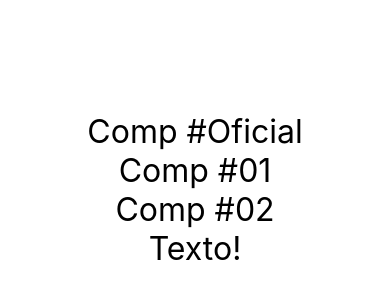
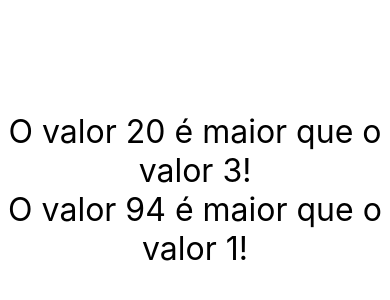
Before and after one commit to MDOBreno/RNAula02Exercicios, a React Native app: screen / in a window 390 px wide. Shown: the part 232-532 px from the top of the page. Built offline with nearby package versions, Linux system fonts and the light colour scheme.

Commit message:
- Secao03Aula23e24 - Usando console.warn - Componente com propriedades

```diff
--- a/src/App.js
+++ b/src/App.js
@@ -14,21 +14,24 @@ export default App */
 //                         <Text>Primeiro Componente!!!</Text>
 //                     </SafeAreaView>
 
+import MinMax from './componentes/MinMax'
 
 //Reparar que quando importamos dando um nome qualquer(Ex: X) ele importa com a funcao/constante default,
 // ja com {} tem que ser o nome exato
-import CompPadrao, { Comp1, Comp2 } from './componentes/Multi'
-import Primeiro from './componentes/Primeiro'
+// import CompPadrao, { Comp1, Comp2 } from './componentes/Multi'
+// import Primeiro from './componentes/Primeiro'
 
 
 export default ()=> (
     <SafeAreaView style={style.App}>
         {/* <View> */}
-            <CompPadrao />
-            <Comp1/>
-            <Comp2/>
+            <MinMax min={3} max={20}/>
+            <MinMax min={1} max={94}/>
+            {/* <CompPadrao />
+            <Comp1 />
+            <Comp2 />
 
-            <Primeiro/>
+            <Primeiro /> */}
 
             {/* <Text>{1+1}</Text> */}
         {/* </View> */}
@@ -40,7 +43,8 @@ const style = StyleSheet.create({
             // backgroundColor: '#A00',
             flexGrow: 1,
             justifyContent: "center",
-            alignItems: "center"
+            alignItems: "center",
+            padding: 20,
         }
     }
 )
--- /dev/null
+++ b/src/componentes/MinMax.js
@@ -0,0 +1,24 @@
+import React from 'react'
+import { Text, SafeAreaView } from 'react-native'
+import Estilo from './estilo'
+
+//Obs: Como só recebemos 1 parâmetro abaixo,
+// ao invés de escrevermos (props) com parênteses poderemos escrever simplesmente props sem parenteses:
+/* export default (props) => {
+    console.warn(props)
+    return (
+        <SafeAreaView>
+            <Text style={Estilo.txtG}>
+                O valor {props.max} é maior que o valor {props.min}!
+            </Text>
+        </SafeAreaView>
+    )
+} */
+
+export default props => (
+    <SafeAreaView>
+        <Text style={Estilo.txtG}>
+            O valor {props.max} é maior que o valor {props.min}!
+        </Text>
+    </SafeAreaView>
+)
--- a/src/componentes/Multi.js
+++ b/src/componentes/Multi.js
@@ -14,7 +14,7 @@ import estilo from './estilo'
 
 //Formato 2 de Definir um componente padrão para exportação: Sem precisar colocar a exportação em cada uma das funções
 function Comp() {
-    return <Text style={estilo.fontG}>Comp #Oficial</Text>
+    return <Text style={estilo.txtG}>Comp #Oficial</Text>
 }
 export default Comp
 
@@ -37,9 +37,9 @@ export function Comp2() {
 
 //Formato 3: Sem precisar colocar a exportação em cada uma das funções
 function Comp1() {
-    return <Text style={estilo.fontG}>Comp #01</Text>
+    return <Text style={estilo.txtG}>Comp #01</Text>
 }
 function Comp2() {
-    return <Text style={estilo.fontG}>Comp #02</Text>
+    return <Text style={estilo.txtG}>Comp #02</Text>
 }
 export { Comp1, Comp2 }
--- a/src/componentes/Primeiro.js
+++ b/src/componentes/Primeiro.js
@@ -2,6 +2,18 @@ import React from 'react'
 import { Text, SafeAreaView } from 'react-native'
 import Estilo from './estilo'
 
-export default () =>    <SafeAreaView>
-                            <Text style={Estilo.fontG}>Texto!</Text>
-                        </SafeAreaView>
+// Como usar um alerta chamado de "yellow box":
+/*export default () => {
+    console.warn('Opa!')
+    return (
+        <SafeAreaView>
+            <Text style={Estilo.txtG}>Texto!</Text>
+        </SafeAreaView>
+    )
+} */
+
+export default () => (
+    <SafeAreaView>
+        <Text style={Estilo.txtG}>Texto!</Text>
+    </SafeAreaView>
+)
--- a/src/componentes/estilo.js
+++ b/src/componentes/estilo.js
@@ -1,8 +1,9 @@
 import { StyleSheet } from 'react-native'
 
 export default StyleSheet.create({
-        fontG: {
-            fontSize: 32
+        txtG: {
+            fontSize: 32,
+            textAlign: "center",
         }
     }
 )
```
Also changed, not shown: src/PlaygroundDeJsDeBreno.js (+14 -3 lines).
